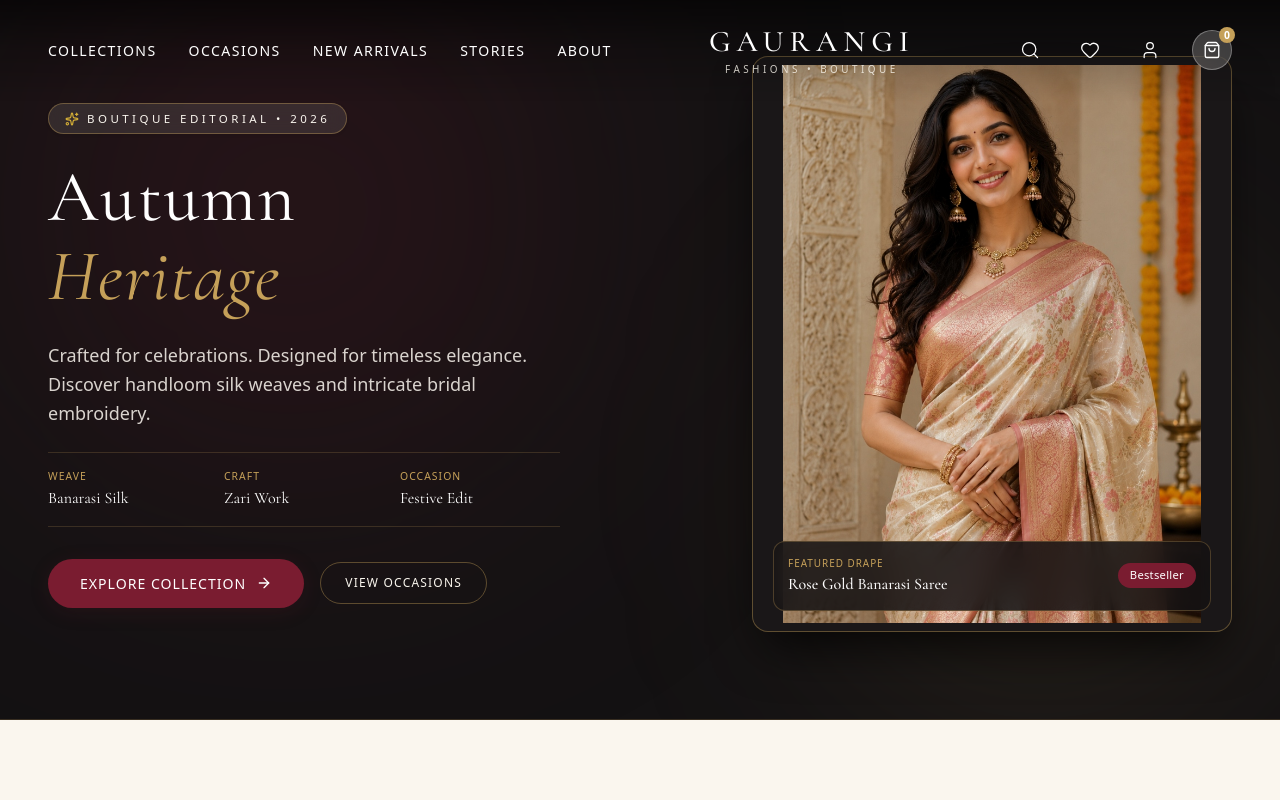
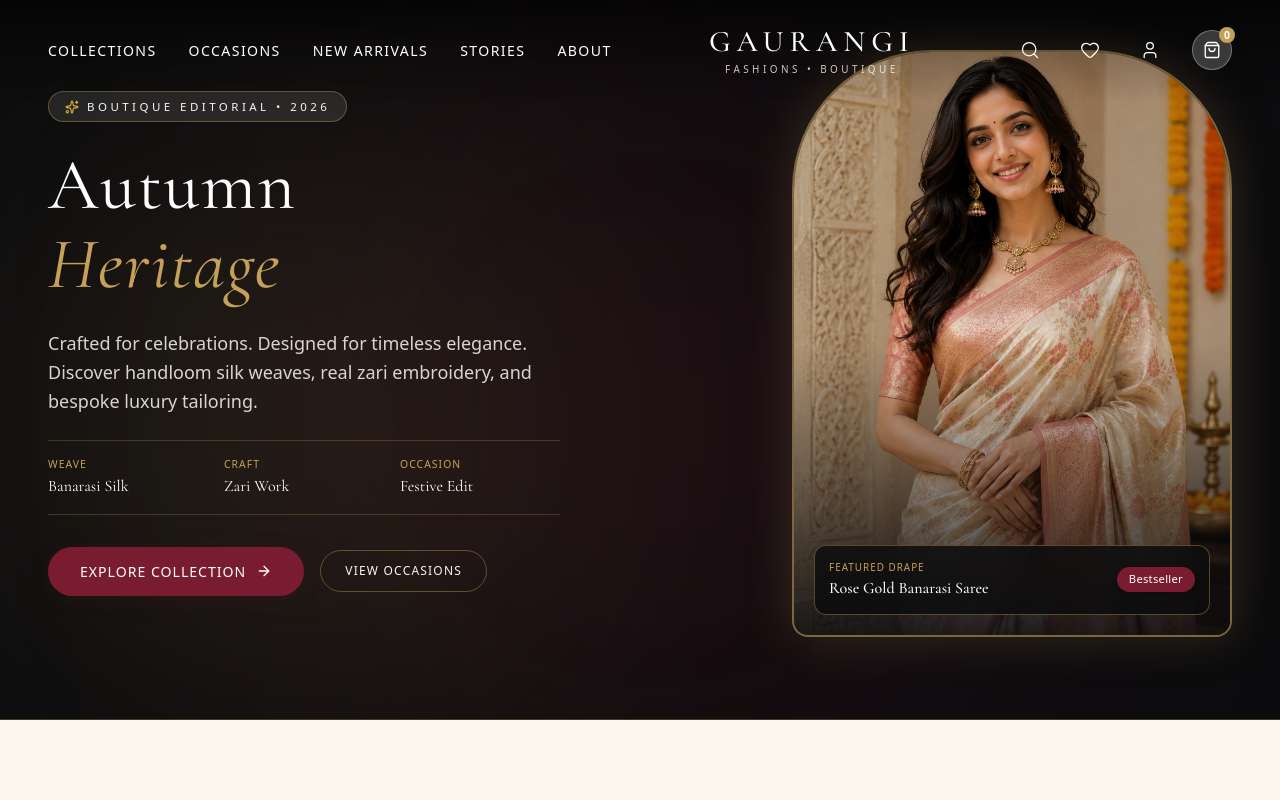
Before and after one commit to gaurangistore/gaurangi-website, a Next.js app: page / in a window 1280 px wide. Shown: the top 800 px of the page. Built offline with nearby package versions, Linux system fonts and the light colour scheme; a web font is replaced by a local one.

Commit message:
Implement Option 1 Golden Arch Editorial 2-Column Split Hero Layout for Gaurangi Fashions

```diff
--- a/src/components/HeroSection.tsx
+++ b/src/components/HeroSection.tsx
@@ -6,16 +6,16 @@ import { DUMMY_IMAGE } from '@/lib/constants';
 
 export const HeroSection: React.FC = () => {
   return (
-    <section className="relative w-full min-h-screen bg-[#141213] text-[#FAF6EE] overflow-hidden -mt-20 pt-24 pb-12 flex items-center border-b border-[#C5A059]/20">
+    <section className="relative w-full min-h-screen bg-[#0C0C0E] text-[#FAF6EE] overflow-hidden -mt-20 pt-28 pb-16 flex items-center border-b border-[#C5A059]/30">
 
       {/* Background Soft Glow Accents */}
-      <div className="absolute top-10 left-10 w-[500px] h-[500px] bg-[#7A1C30]/25 rounded-full blur-[140px] pointer-events-none" />
-      <div className="absolute bottom-10 right-10 w-[400px] h-[400px] bg-[#C5A059]/15 rounded-full blur-[130px] pointer-events-none" />
+      <div className="absolute top-1/4 right-1/4 w-[600px] h-[600px] bg-[#7A1C30]/20 rounded-full blur-[160px] pointer-events-none" />
+      <div className="absolute bottom-10 left-10 w-[500px] h-[500px] bg-[#C5A059]/15 rounded-full blur-[140px] pointer-events-none" />
 
-      <div className="max-w-7xl mx-auto px-6 md:px-12 w-full grid grid-cols-1 lg:grid-cols-12 gap-8 items-center relative z-10 my-auto">
+      <div className="max-w-7xl mx-auto px-6 md:px-12 w-full grid grid-cols-1 lg:grid-cols-12 gap-12 lg:gap-8 items-center relative z-10 my-auto">
 
         {/* Left Column: Storytelling & Typography */}
-        <div className="lg:col-span-6 flex flex-col items-start text-left space-y-6 pt-6">
+        <div className="lg:col-span-6 flex flex-col items-start text-left space-y-6">
 
           {/* Editorial Badge */}
           <div className="inline-flex items-center gap-2 px-4 py-1.5 rounded-full bg-white/10 backdrop-blur-md border border-[#C5A059]/40 shadow-sm">
@@ -33,11 +33,11 @@ export const HeroSection: React.FC = () => {
 
           {/* Tagline */}
           <p className="text-base md:text-lg font-light text-[#FAF6EE]/85 max-w-lg font-sans leading-relaxed">
-            Crafted for celebrations. Designed for timeless elegance. Discover handloom silk weaves and intricate bridal embroidery.
+            Crafted for celebrations. Designed for timeless elegance. Discover handloom silk weaves, real zari embroidery, and bespoke luxury tailoring.
           </p>
 
           {/* Highlights */}
-          <div className="grid grid-cols-3 gap-4 py-4 border-y border-[#C5A059]/20 w-full max-w-lg">
+          <div className="grid grid-cols-3 gap-4 py-4 border-y border-[#C5A059]/25 w-full max-w-lg">
             <div>
               <span className="block text-[0.65rem] uppercase tracking-widest text-[#C5A059]">Weave</span>
               <span className="font-serif-editorial text-sm md:text-base text-white">Banarasi Silk</span>
@@ -64,24 +64,27 @@ export const HeroSection: React.FC = () => {
           </div>
         </div>
 
-        {/* Right Column: Full Uncropped Portrait Model Photo */}
+        {/* Right Column: Golden Arch Model Portrait Frame */}
         <div className="lg:col-span-6 flex justify-center lg:justify-end items-center">
-          <div className="relative w-full max-w-[480px] h-[72vh] max-h-[660px] min-h-[480px] rounded-2xl overflow-hidden border border-[#C5A059]/40 shadow-2xl shadow-black/80 bg-[#1A1718] flex items-center justify-center p-2 group">
+          <div className="relative w-full max-w-[440px] aspect-[3/4] rounded-t-[140px] rounded-b-2xl overflow-hidden border-2 border-[#C5A059]/60 shadow-[0_0_50px_rgba(197,160,89,0.2)] bg-[#141213] group">
 
-            {/* Full Model Photo displaying 100% without any cropping */}
+            {/* Model Image framed inside Golden Arch */}
             <img
               src={DUMMY_IMAGE}
               alt="Gaurangi Fashions Saree Model"
-              className="w-full h-full object-contain object-center rounded-xl transition-transform duration-700 ease-out group-hover:scale-102"
+              className="w-full h-full object-cover object-top transition-transform duration-700 ease-out group-hover:scale-105"
             />
 
-            {/* Bottom Caption Overlay */}
-            <div className="absolute bottom-5 left-5 right-5 z-10 flex items-center justify-between p-3.5 rounded-xl bg-[#141213]/85 backdrop-blur-md border border-[#C5A059]/30">
+            {/* Ambient Lighting Overlay */}
+            <div className="absolute inset-0 bg-gradient-to-t from-[#0C0C0E]/90 via-transparent to-transparent pointer-events-none" />
+
+            {/* Bottom Caption Overlay Pill */}
+            <div className="absolute bottom-5 left-5 right-5 z-10 flex items-center justify-between p-3.5 rounded-xl bg-[#0C0C0E]/85 backdrop-blur-md border border-[#C5A059]/40">
               <div>
                 <span className="text-[0.62rem] tracking-widest uppercase text-[#C5A059] block">Featured Drape</span>
                 <span className="font-serif-editorial text-sm md:text-base text-white font-medium">Rose Gold Banarasi Saree</span>
               </div>
-              <span className="text-[0.7rem] px-3 py-1 rounded-full bg-[#7A1C30] text-white font-medium tracking-wide">
+              <span className="text-[0.7rem] px-3 py-1 rounded-full bg-[#7A1C30] text-white font-medium tracking-wide shadow-md">
                 Bestseller
               </span>
             </div>
```
